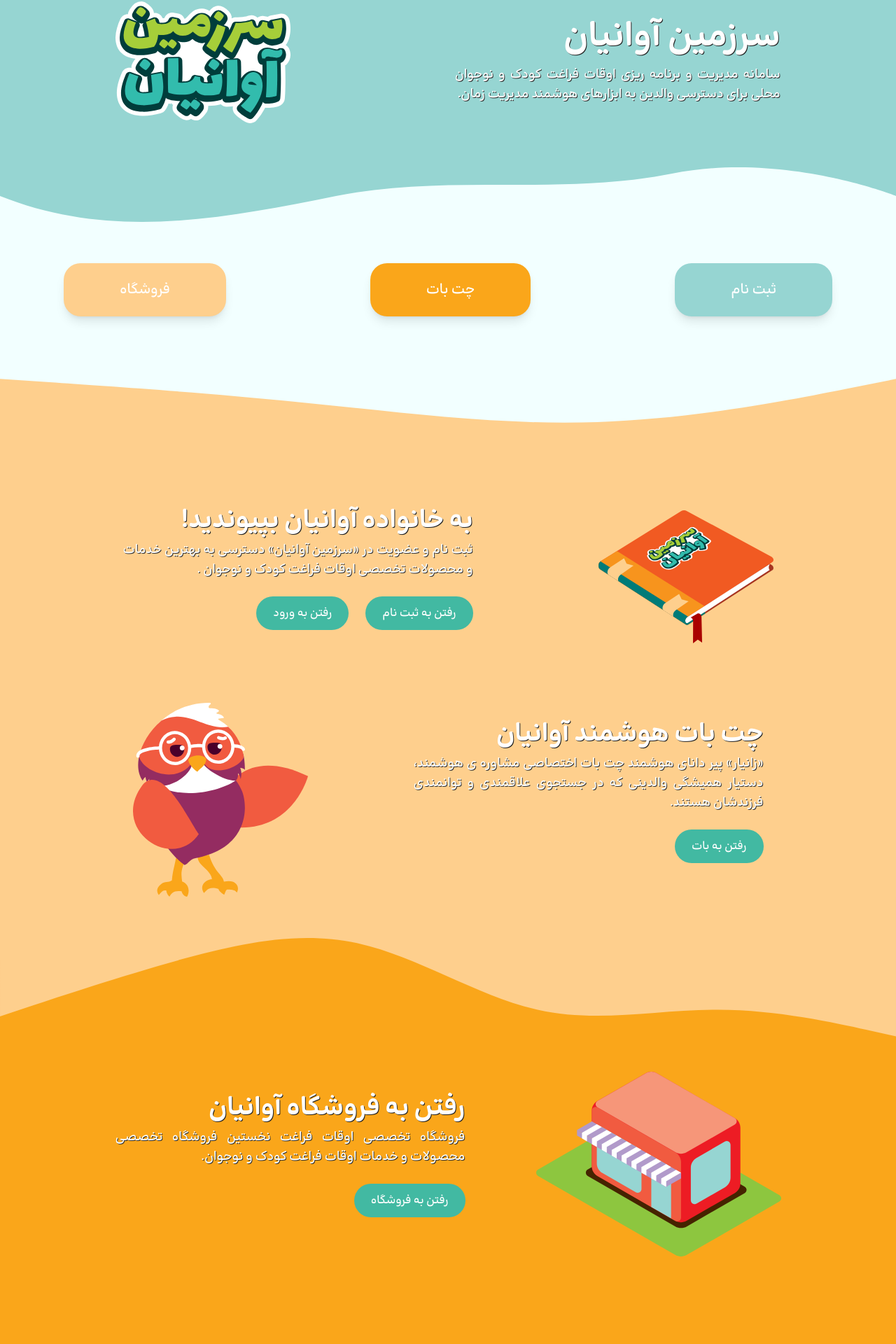
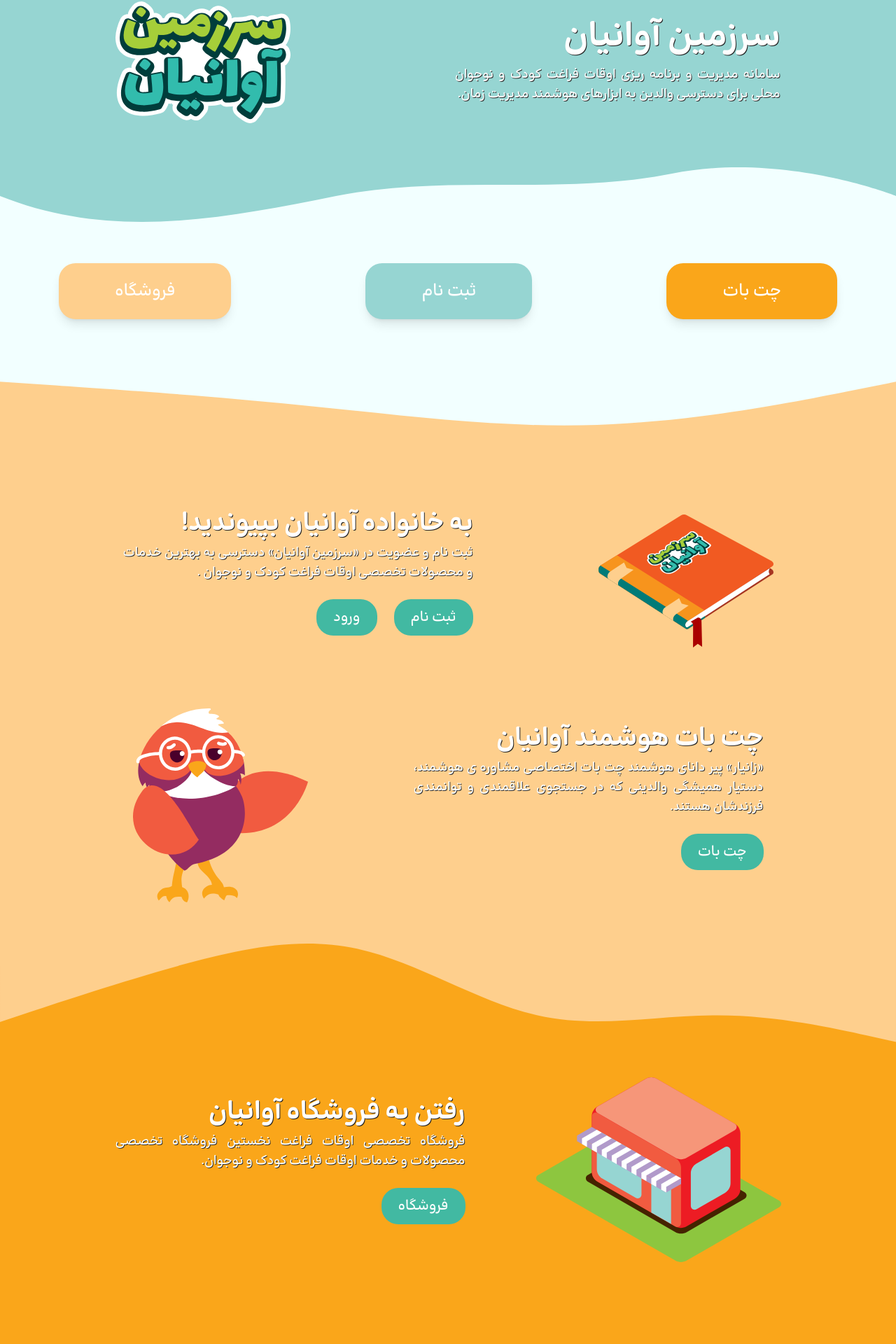
Before and after one commit to ErfanGh83/Avanian1, a Next.js app: page / in a window 1280 px wide. Shown: the part 254-2174 px from the top of the page at 70% size. Built offline with nearby package versions, Linux system fonts and the light colour scheme.

Commit message:
fix: edited some styling changes

```diff
--- a/src/components/landing/sections/ChatBotSection.tsx
+++ b/src/components/landing/sections/ChatBotSection.tsx
@@ -42,7 +42,7 @@ export default function ChatBotSection() {
             دستیار همیشگی والدینی  که در جستجوی
             علاقمندی و توانمندی فرزندشان هستند.
           </p>
-          <SectionButton href="/chat">رفتن به بات</SectionButton>
+          <SectionButton href="/chat">چت بات</SectionButton>
         </motion.div>
 
         <motion.img
--- a/src/components/landing/sections/LoginSection.tsx
+++ b/src/components/landing/sections/LoginSection.tsx
@@ -59,8 +59,8 @@ export default function LoginSection() {
           </p>
 
           <div className="flex flex-row gap-3 md:gap-6">
-            <SectionButton href="/sign-up">رفتن به ثبت نام</SectionButton>
-            <SectionButton href="/login">رفتن به ورود</SectionButton>
+            <SectionButton href="/sign-up">ثبت نام</SectionButton>
+            <SectionButton href="/login">ورود</SectionButton>
           </div>
         </motion.div>
       </div>
--- a/src/components/landing/sections/QuickAccessButton.tsx
+++ b/src/components/landing/sections/QuickAccessButton.tsx
@@ -25,7 +25,7 @@ export default function QuickAccessButton({ children, bgColor, href }: Prop) {
           scale: 1.05,
         }}
         whileTap={{ scale: 0.95, y: 5, opacity: 0.9 }}
-        className={`${bgColor} dark:text-black text-white max-w-64 py-6 text-xl px-20 rounded-3xl shadow-lg hover:shadow-xl`}
+        className={`${bgColor} dark:text-black text-white max-w-64 py-6 text-2xl px-20 rounded-3xl shadow-lg hover:shadow-xl`}
       >
         {children}
       </motion.button>
--- a/src/components/landing/sections/QuickAccessSection.tsx
+++ b/src/components/landing/sections/QuickAccessSection.tsx
@@ -37,7 +37,7 @@ const buttonList: {
   href: string;
   bgColor: string;
 }[] = [
+  { text: "چت بات", bgColor: "bg-landing_bg3", href: "#chat" },
   { text: "ثبت نام", bgColor: "bg-landing_bg1", href: "#login" },
-  { text: "چت بات", bgColor: "bg-landing_bg3", href: "#chat" },
   { text: "فروشگاه", bgColor: "bg-landing_bg4", href: "#shop" },
 ];
--- a/src/components/landing/sections/SectionButton.tsx
+++ b/src/components/landing/sections/SectionButton.tsx
@@ -15,7 +15,7 @@ export default function SectionButton({ children, href }: Props) {
   return (
     <Link href={href}>
       <motion.button
-        className="flex items-center justify-center gap-2 px-6 py-3 bg-turquoise dark:bg-dark2 text-white my-6 rounded-3xl disabled:opacity-60 disabled:cursor-not-allowed"
+        className="flex items-center justify-center gap-2 px-6 py-3 bg-turquoise dark:bg-dark2 text-white my-6 rounded-3xl disabled:opacity-60 disabled:cursor-not-allowed text-xl"
         whileHover={{ scale: 1.2, y: -10, opacity: 0.95 }}
         whileTap={{ scale: 0.9, y: -5 }}
         transition={{ duration: 0.3 }}
--- a/src/components/landing/sections/ShopSection.tsx
+++ b/src/components/landing/sections/ShopSection.tsx
@@ -54,7 +54,7 @@ export default function ShopSection() {
             و خدمات اوقات فراغت کودک و نوجوان.
           </p>
 
-          <SectionButton href="/shop">رفتن به فروشگاه</SectionButton>
+          <SectionButton href="/shop">فروشگاه</SectionButton>
         </motion.div>
       </div>
     </motion.div>
```
